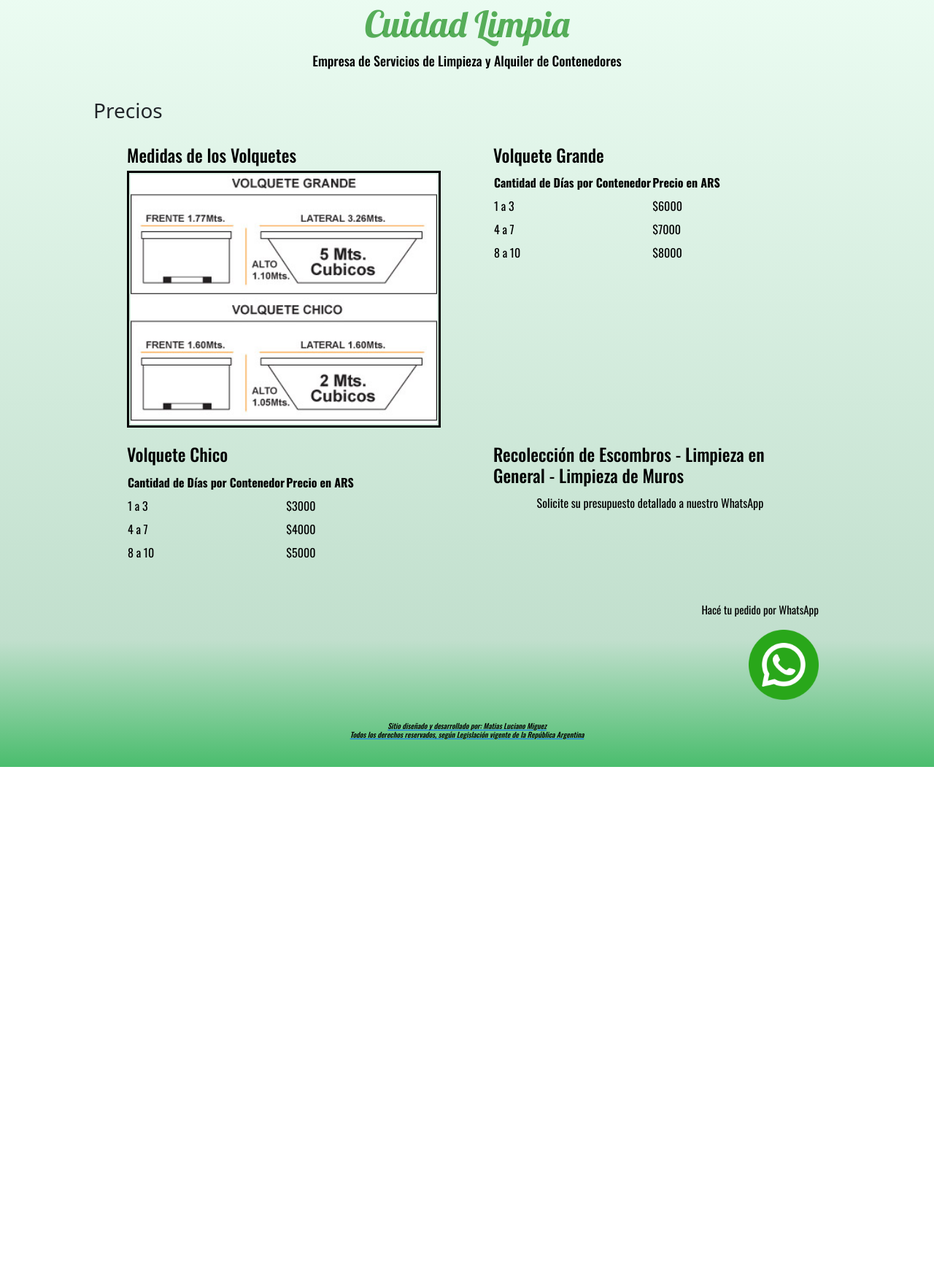
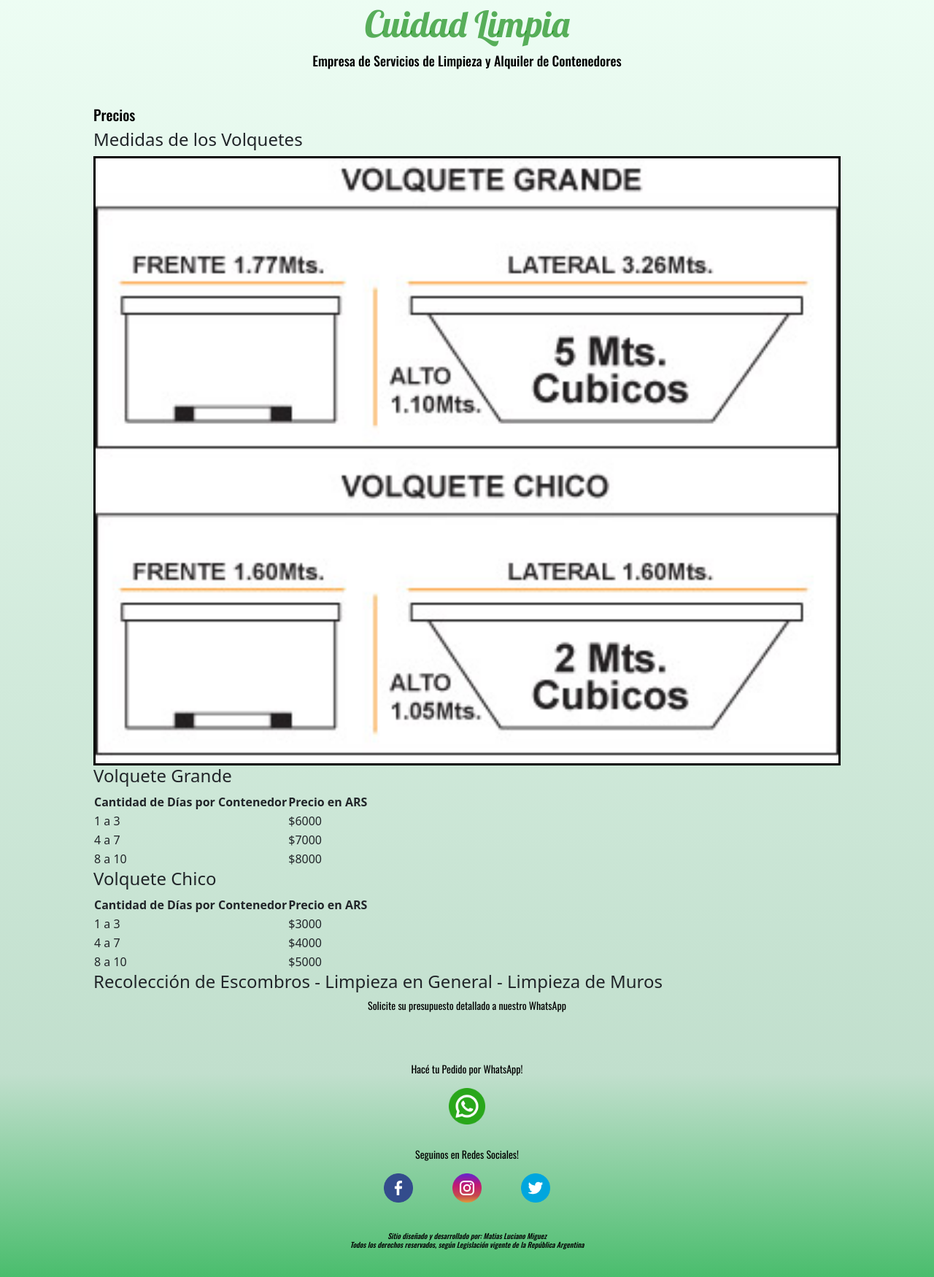
Before and after one commit to matiaslucianomiguez/dw-empresa-ciudad-limpia, a website: page pages/precios.html in a window 1280 px wide. Shown: the part 107-1857 px from the top of the page at 73% size. Before the commit the page ends 1158 px from the top, so only its background shows below. Drawn offline with nearby package versions, Linux system fonts and the light colour scheme.

Commit message:
desafío-final-index-somos-nosotros-terminados

```diff
--- a/pages/precios.html
+++ b/pages/precios.html
@@ -218,16 +218,6 @@
 
         </div>
 
-        <!-- Incluyo un hipervínculo de contacto a través de Whatsapp -->
-
-        <div id="link-whatsapp">
-
-            <p id="link-whatsapp-1">Hacé tu pedido por WhatsApp</p>
-
-            <a href="https://wa.me/+5492954551111" target=_blank> <img src="../images/logo-whatsapp.png" id=logo-whatsapp alt "Logo de WhatsApp"</a>
-
-        </div>
-
     </main>
 
 
@@ -239,6 +229,46 @@
 
             <div class="col">
 
+                <section class="redes-sociales">
+
+                    <div class="hace-tu-pedido-por-whatsapp">
+
+                        <div>
+
+                            <p class="p-logos-redes-sociales">Hacé tu Pedido por WhatsApp!</p>
+
+                        </div>
+
+                        <div class="logo-whatsapp">
+
+                            <a href="https://wa.me/+5492954551111" target=_blank> <img src="../images/logo-whatsapp.png" alt "WhatsApp"></a>
+
+                        </div>
+
+                    </div>
+
+                    <div class="seguinos-en-redes-sociales">
+
+                        <div>
+
+                            <p class="p-logos-redes-sociales">Seguinos en Redes Sociales!</p>
+
+                        </div>
+
+                        <div class="tamaño-logos-redes-sociales">
+
+                            <a href="https://www.facebook.com" target=_blank> <img src="../images/logo-facebook.png" alt="Facebook"></a>
+
+                            <a href="https://www.instagram.com" target=_blank> <img src="../images/logo-instagram.png" alt="Instagram"></a>
+
+                            <a href="https://www.twitter.com" target=_blank> <img src="../images/logo-twitter.png" alt="Twitter"></a>
+
+                        </div>
+
+                    </div>
+
+                </section>
+
                 <h5>Sitio diseñado y desarrollado por: Matias Luciano Miguez<br>Todos los derechos reservados, según Legislación vigente de la República Argentina</h5>
 
             </div>
@@ -248,7 +278,7 @@
     </footer>
 
 
-    <!-- Vinculo mi archivo "precios.html" a Bootstrap JS -->
+    <!-- Vinculo mi archivo "index.html" a Bootstrap JS -->
 
     <script src="https://cdn.jsdelivr.net/npm/bootstrap@5.1.3/dist/js/bootstrap.bundle.min.js" integrity="sha384-ka7Sk0Gln4gmtz2MlQnikT1wXgYsOg+OMhuP+IlRH9sENBO0LRn5q+8nbTov4+1p" crossorigin="anonymous"></script>
 
--- a/scss/_class.scss
+++ b/scss/_class.scss
@@ -2,69 +2,58 @@
 
 // Aplico "FORMATO" y "ANIMACIONES" a la clase "IMAGENES-RELEVANTES".
 
-.imagenes-relevantes {
-    border: 3px solid black;
-    padding: 2px;
-    display: block;
-    margin: 0px auto;
-    width: 100%;
-    height: auto;
 
-    animation-name: fade-in-up;
-    animation-timing-function: ease;
-    animation-duration: 2s;
-}
 
-// Agrego "FORMATO" a la clase "P_CENTRADO".
+// // Agrego "FORMATO" a la clase "P_CENTRADO".
 
 .p_centrado {
     text-align: center;
 }
 
-// Agrego "FLEX-BOX" a la clase "ORDENAR-SERVICIOS" para organizar las imagenes de los servicios ofrecidos por la empresa.
+// // Agrego "FLEX-BOX" a la clase "ORDENAR-SERVICIOS" para organizar las imagenes de los servicios ofrecidos por la empresa.
 
-.ordenar-servicios {
-    display: flex;
-    padding: 10px;
-    flex-direction: row;
-    flex-wrap: wrap;
-    justify-content: space-around;
+// .ordenar-servicios {
+//     display: flex;
+//     padding: 10px;
+//     flex-direction: row;
+//     flex-wrap: wrap;
+//     justify-content: space-around;
 
-    div {
-        color: black;
-        text-decoration: none;
-        font-size: 16px;
-        font-family: 'Oswald', sans-serif;
-        width: 450px;
-        margin: 1px;
-        line-height: 30px;
-        padding: 10px;
+//     div {
+//         color: black;
+//         text-decoration: none;
+//         font-size: 16px;
+//         font-family: 'Oswald', sans-serif;
+//         width: 450px;
+//         margin: 1px;
+//         line-height: 30px;
+//         padding: 10px;
 
-        img {
-            margin: 0px auto;
-        }
-    }
-}
+//         img {
+//             margin: 0px auto;
+//         }
+//     }
+// }
 
-// Agrego "FLEX-BOX" a la clase "ORDENAR-CONTACTO" para organizar la página web "contacto.html".
+// // Agrego "FLEX-BOX" a la clase "ORDENAR-CONTACTO" para organizar la página web "contacto.html".
 
-.ordenar-contacto {
-    display: flex;
-    padding-left: 20%;
-    padding-right: 20%;
-    padding-bottom: 10px;
-    flex-direction: row;
-    flex-wrap: wrap;
-    justify-content: space-around;
+// .ordenar-contacto {
+//     display: flex;
+//     padding-left: 20%;
+//     padding-right: 20%;
+//     padding-bottom: 10px;
+//     flex-direction: row;
+//     flex-wrap: wrap;
+//     justify-content: space-around;
 
-    div {
-        color: black;
-        text-decoration: none;
-        font-size: 16px;
-        font-family: 'Oswald', sans-serif;
-        width: 450px;
-        margin: 1px;
-        text-align: center;
-        line-height: 30px;
-    }
-}
+//     div {
+//         color: black;
+//         text-decoration: none;
+//         font-size: 16px;
+//         font-family: 'Oswald', sans-serif;
+//         width: 450px;
+//         margin: 1px;
+//         text-align: center;
+//         line-height: 30px;
+//     }
+// }
--- a/scss/_main.scss
+++ b/scss/_main.scss
@@ -1,20 +1,52 @@
-// // Personalizo el "MAIN" del sitio web.
-
-// // Agrego padding al "MAIN" del sitio web.
+// Personalizo el "MAIN" del Sitio Web. Formato y Texto.
 
 main {
     padding-left: 10%;
     padding-right: 10%;
+
+    div {
+
+        p {
+            color: black;
+            font-size: 14px;
+            font-family: 'Oswald', sans-serif;
+            text-align: justify;
+
+            span {
+                font-weight: bold;
+                font-style: italic;
+            }
+        }
+    }
 }
 
+h3 {
+    color: black;
+    font-size: 20px;
+    font-family: 'Oswald', sans-serif;
+    padding-top: 10px;
+}
+
+// Personalizo las Imágenes del "MAIN".
+
+.imagenes-relevantes {
+    border: 3px solid black;
+    display: block;
+    margin: 0px auto;
+    width: 100%;
+    height: auto;
+
+    animation-name: bounce-in-fwd;
+    animation-timing-function: ease;
+    animation-duration: 1.1s;
+}
+
+
+
+
+
+
 // // Agrego formato a los distintos "SUBTITULOS" (h3 y h4) del "MAIN" del sitio web.
-
-// h3 {
-//     color: black;
-//     font-size: 20px;
-//     font-family: 'Oswald', sans-serif;
-//     padding-top: 10px;
-// }
 
 // h4 {
 //     color: black;
@@ -26,10 +58,7 @@ main {
 // // Agrego formato a los "PÁRRAFOS" (p) del "MAIN" del sitio web.
 
 // // p {
-// //     color: black;
-// //     font-size: 14px;
-// //     font-family: 'Oswald', sans-serif;
-// //     text-align: justify;
+
 // // }
 
 // // Agrego formato a las "TABLAS" del "MAIN" del sitio web.
--- a/scss/_main_index.scss
+++ /dev/null
@@ -1,17 +0,0 @@
-// Personalizo el "MAIN" de la Página "INDEX".
-
-// Versión Móvil (Mobile First)
-
-    // Personalizo la Imagen Principal
-
-        #camion-porta-volquetes {
-            border: 3px solid black;
-            display: block;
-            margin: 0px auto;
-            width: 100%;
-            height: auto;
-
-            animation-name: bounce-in-fwd;
-            animation-timing-function: ease;
-            animation-duration: 1.1s;
-        }
--- a/scss/_main_somos_nosotros.scss
+++ /dev/null
@@ -1,5 +0,0 @@
-// Personalizo el "MAIN" de la Página "INDEX".
-
-// Versión Móvil (Mobile First)
-
-    // Personalizo la Imagen Principal
--- a/scss/compilador.scss
+++ b/scss/compilador.scss
@@ -11,6 +11,4 @@
 @import "header.scss";
 @import "nav.scss";
 @import "main.scss";
-@import "main_index.scss";
-@import "main_somos_nosotros.scss";
 @import "footer.scss";
```
Also changed, not shown: index.html (+1 -1 lines), pages/contacto.html (+43 -14 lines), pages/servicios.html (+41 -11 lines), css/main.css.
